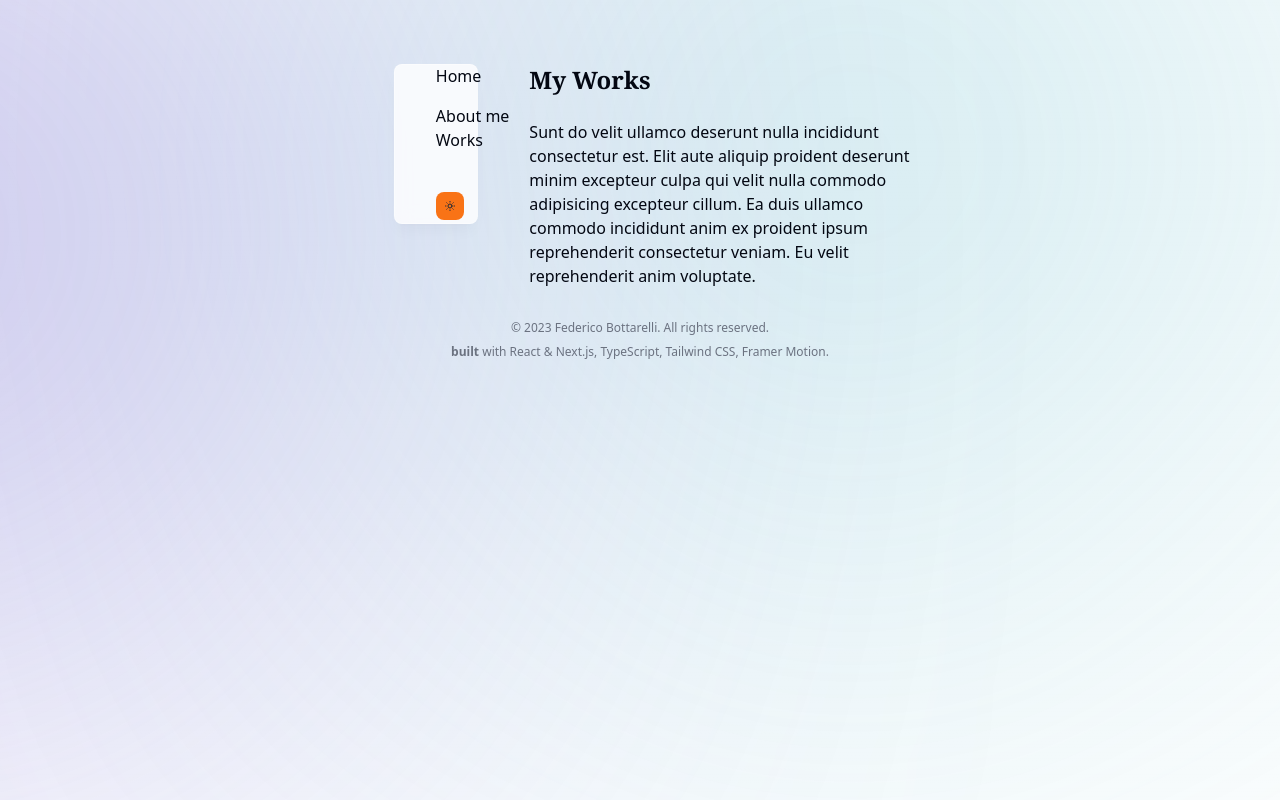
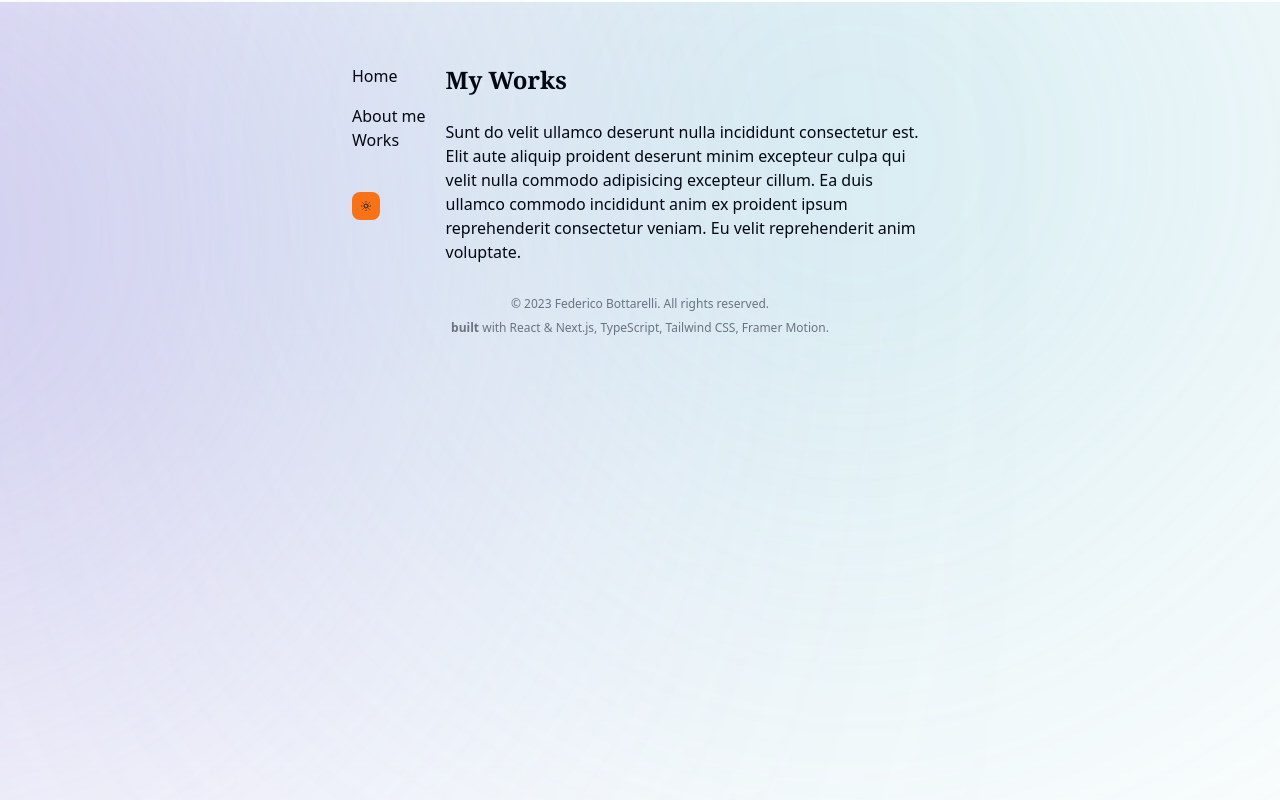
Before and after one commit to fbottarelli/personal-portfolio, a Next.js app: page /posts in a window 1280 px wide. Built offline with nearby package versions, Linux system fonts and the light colour scheme.

Commit message:
header change

```diff
--- a/src/components/header.tsx
+++ b/src/components/header.tsx
@@ -14,9 +14,15 @@ const Nav = () => {
             {/*</motion.div>*/}
 
             {/*<div className="sticky">*/}
-            <motion.div className="fixed top-10 right-1/2 h-[3rem] w-full rounded-none border border-white border-opacity-40 bg-white bg-opacity-80 shadow-lg shadow-black/[0.03] backdrop-blur-[0.5rem] md:top-12 md:static md:h-[10rem] md:w-[30rem] md:rounded-lg dark:bg-gray-950 dark:border-black/40 dark:bg-opacity-75"
-                        initial={{ y: -100, x: "+50%", opacity: 0 }}
-                        animate={{ y: 0, x: "+50%", opacity: 1 }}>
+            {/*<motion.div className="fixed top-10 right-1/2 h-[3rem] w-full rounded-none border border-white border-opacity-40 bg-white bg-opacity-80 shadow-lg shadow-black/[0.03] backdrop-blur-[0.5rem] md:top-12 md:static md:h-[10rem] md:w-[30rem] md:rounded-lg dark:bg-gray-950 dark:border-black/40 dark:bg-opacity-75"*/}
+            {/*            initial={{ y: -100, x: "+50%", opacity: 0 }}*/}
+            {/*            animate={{ y: 0, x: "+50%", opacity: 1 }}>*/}
+            {/*</motion.div>*/}
+            <motion.div
+                className="fixed top-0 left-0 w-full border border-white border-opacity-40 bg-white bg-opacity-80 shadow-lg shadow-black/[0.03] backdrop-blur-[0.5rem] dark:bg-gray-950 dark:border-black/40 dark:bg-opacity-75"
+                initial={{ y: -100, opacity: 0 }}
+                animate={{ y: 0, opacity: 1 }}
+            >
             </motion.div>
             <nav className="flex flex-row md:flex-col relative">
                 <div className="flex flex-row md:flex-col">
```
